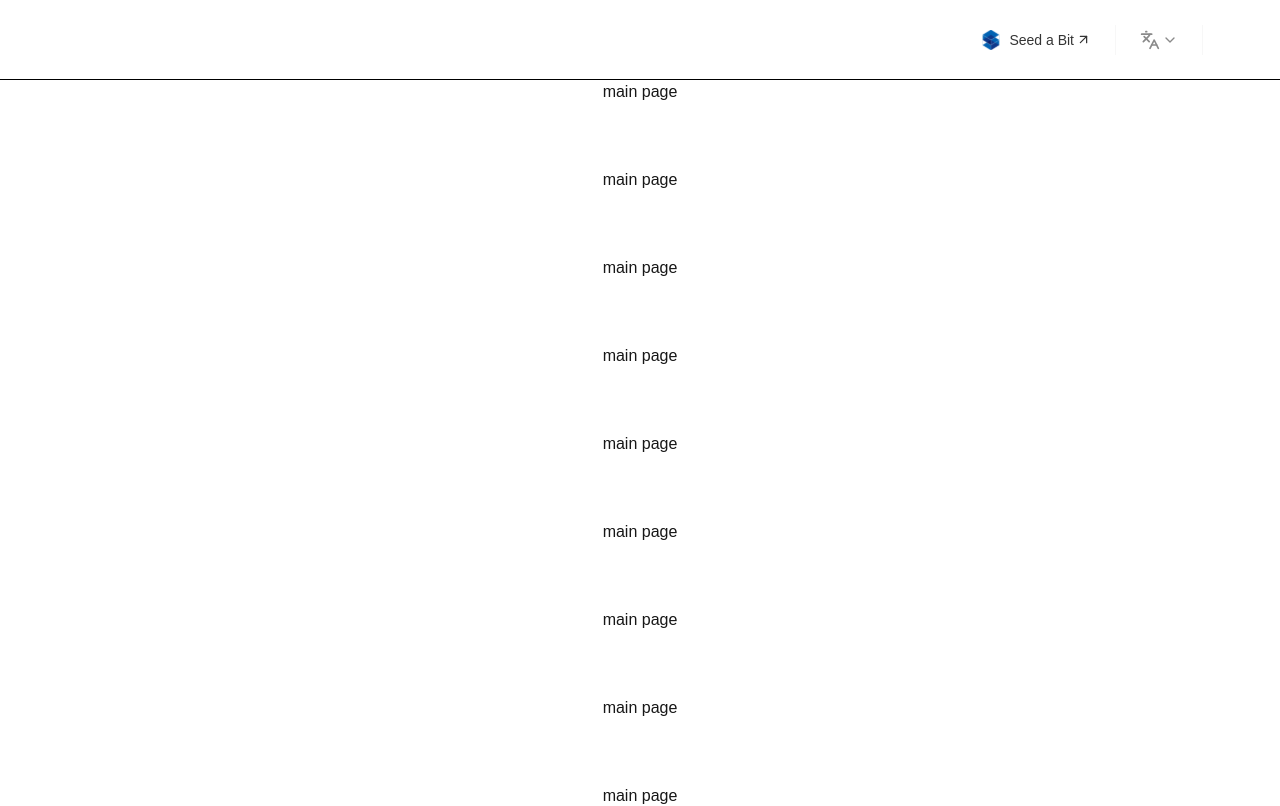
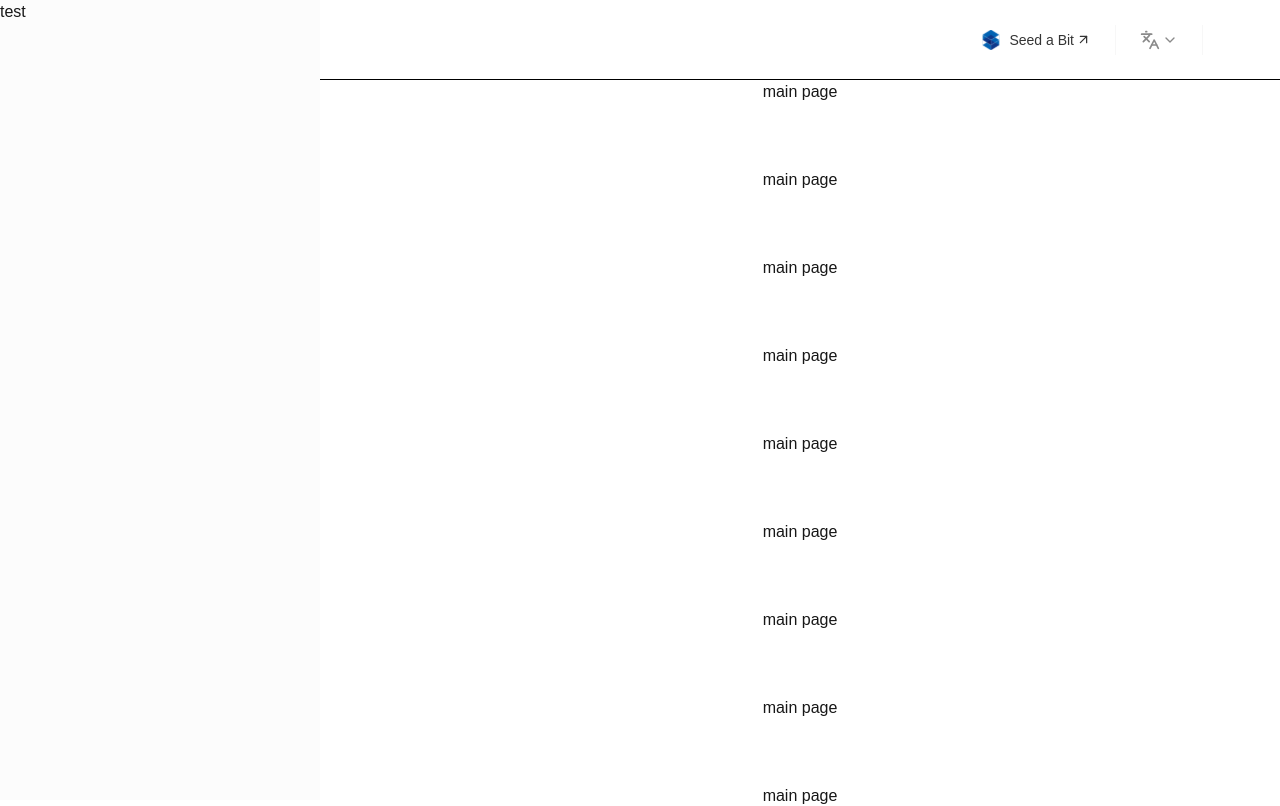
Before and after one commit to PepeuFBV/tech-guide, a Next.js app: page / in a window 1280 px wide. Shown: the top 806 px of the page. Built offline with nearby package versions, Linux system fonts and the light colour scheme.

Commit message:
feat(sidebar): made app's sidebar
Added app's Sidebar component and harmonized it with header and main tag. Also added react and next icons.

```diff
--- a/src/app/globals.css
+++ b/src/app/globals.css
@@ -47,7 +47,7 @@
     --popover: #262626;
     --popover-foreground: #fcfcfc;
     --primary: #fcfcfc;
-    --primary-foreground: #343434;
+    --primary-foreground: #161618;
     --secondary: #454545;
     --secondary-foreground: #fcfcfc;
     --muted: #454545;
@@ -64,7 +64,7 @@
     --chart-3: #c2f700;
     --chart-4: #7e00d6;
     --chart-5: #c88000;
-    --sidebar: #343434;
+    --sidebar: #161618;
     --sidebar-foreground: #fcfcfc;
     --sidebar-primary: #6a00ff;
     --sidebar-primary-foreground: #fcfcfc;
--- a/src/app/layout.tsx
+++ b/src/app/layout.tsx
@@ -1,4 +1,5 @@
 import Header from '@/components/core/Header'
+import Sidebar from '@/components/core/Sidebar'
 import type { Metadata } from 'next'
 import { Geist, Geist_Mono } from 'next/font/google'
 import './globals.css'
@@ -35,10 +36,15 @@ export default function RootLayout({
                 <link rel='preload' href='/images/seed-a-bit-logo.svg' as='image' />
             </head>
             <body
-                className={`${geistSans.variable} ${geistMono.variable} antialiased`}
+                className={`${geistSans.variable} ${geistMono.variable} antialiased h-screen w-full flex`}
             >
-                <Header />
-                {children}
+                <Sidebar className='hidden md:block fixed z-10 w-[25%] h-screen' />
+                <div className='md:ml-[25%] w-full md:w-[75%]'>
+                    <Header className='fixed md:right-0 md:w-[75%]' />
+                    <main className='w-full h-full flex items-center justify-center'>
+                        {children}
+                    </main>
+                </div>
             </body>
         </html>
     )
--- a/src/app/page.tsx
+++ b/src/app/page.tsx
@@ -2,7 +2,7 @@ import React from 'react'
 
 export default function Home() {
     return (
-        <div className='w-full h-screen items-center justify-center flex flex-col space-y-16 p-10'>
+        <div className='w-full h-full items-center justify-center flex flex-col space-y-16 p-10'>
             <p>main page</p>
             <p>main page</p>
             <p>main page</p>
--- a/src/components/core/Header/index.tsx
+++ b/src/components/core/Header/index.tsx
@@ -6,10 +6,14 @@ import Divider from '@/components/core/Header/Divider'
 import LanguageSelector from '@/components/core/Header/LanguageSelector'
 import { ArrowUpRight } from 'lucide-react'
 import { Github } from '@/components/core/Header/Github'
+import { cn } from '@/utils/lib/tailwind-merge'
 
-const Header = () => {
+interface HeaderProps {
+    className?: string
+}
+const Header: React.FC<HeaderProps> = ({ className }) => {
     return (
-        <header className='fixed z-50 top-0 h-20 w-full bg-background border-b border-b-black flex justify-end items-center px-6'>
+        <header className={cn('z-10 top-0 h-20 w-full bg-background border-b border-b-black flex justify-end items-center px-6', className)}>
             <div className='flex items-center gap-2 justify-center'>
                 <Link
                     href='https://seedabit.org.br'
--- /dev/null
+++ b/src/components/core/Sidebar/index.tsx
@@ -0,0 +1,15 @@
+import React from 'react'
+import { cn } from '@/utils/lib/tailwind-merge'
+
+interface SidebarProps {
+    className?: string
+}
+const Sidebar: React.FC<SidebarProps> = ({ className }) => {
+    return (
+        <section className={cn('bg-sidebar', className)}>
+            <p>test</p>
+        </section>
+    )
+}
+
+export default Sidebar
--- /dev/null
+++ b/src/components/ui/icons/nextjs.tsx
@@ -0,0 +1,27 @@
+const NextJS = () => {
+    return (
+        <svg width="100" height="100" viewBox="0 0 100 100" fill="none" xmlns="http://www.w3.org/2000/svg">
+            <g id="nextjs2" clipPath="url(#clip0_790_10145)">
+                <path id="Vector" d="M50 100C77.6 100 100 77.6 100 50C100 22.4 77.6 0 50 0C22.4 0 0 22.4 0 50C0 77.6 22.4 100 50 100Z" fill="black" />
+                <path id="Vector_2" d="M83.1 87.5L38.4 30H30V70H36.7V38.5L77.7 91.5C79.6 90.3 81.4 89 83.1 87.5Z" fill="url(#paint0_linear_790_10145)" />
+                <path id="Vector_3" d="M70.5999 30H63.8999V70H70.5999V30Z" fill="url(#paint1_linear_790_10145)" />
+            </g>
+            <defs>
+                <linearGradient id="paint0_linear_790_10145" x1="51.7943" y1="71.7906" x2="71.5166" y2="96.235" gradientUnits="userSpaceOnUse">
+                    <stop stopColor="white" />
+                    <stop offset="1" stopColor="white" stopOpacity="0" />
+                </linearGradient>
+                <linearGradient id="paint1_linear_790_10145" x1="67.2984" y1="29.9872" x2="67.1868" y2="59.3624" gradientUnits="userSpaceOnUse">
+                    <stop stopColor="white" />
+                    <stop offset="1" stopColor="white" stopOpacity="0" />
+                </linearGradient>
+                <clipPath id="clip0_790_10145">
+                    <rect width="100" height="100" fill="white" />
+                </clipPath>
+            </defs>
+        </svg>
+
+    )
+}
+
+export { NextJS }
--- /dev/null
+++ b/src/components/ui/icons/reactjs.tsx
@@ -0,0 +1,16 @@
+const ReactJS = () => {
+    return (
+        <svg width="101" height="100" viewBox="0 0 101 100" fill="none" xmlns="http://www.w3.org/2000/svg">
+            <g id="reactjs">
+                <g id="reactjs_2">
+                    <path id="Vector" d="M50.3067 58.8168C55.1757 58.8168 59.1229 54.8697 59.1229 50.0006C59.1229 45.1315 55.1757 41.1844 50.3067 41.1844C45.4376 41.1844 41.4904 45.1315 41.4904 50.0006C41.4904 54.8697 45.4376 58.8168 50.3067 58.8168Z" fill="#61DAFB" />
+                    <path id="Vector_2" d="M50.3066 68.0631C76.4333 68.0631 97.6132 59.9762 97.6132 50.0005C97.6132 40.0249 76.4333 31.938 50.3066 31.938C24.1799 31.938 3 40.0249 3 50.0005C3 59.9762 24.1799 68.0631 50.3066 68.0631Z" stroke="#61DAFB" strokeWidth="5" />
+                    <path id="Vector_3" d="M34.664 59.0318C47.7274 81.6582 65.3207 95.9571 73.9599 90.9692C82.5991 85.9814 79.0126 63.5957 65.9492 40.9693C52.8858 18.3428 35.2925 4.04395 26.6533 9.03178C18.0141 14.0196 21.6006 36.4054 34.664 59.0318Z" stroke="#61DAFB" strokeWidth="5" />
+                    <path id="Vector_4" d="M34.664 40.9692C21.6007 63.5956 18.0141 85.9814 26.6533 90.9692C35.2925 95.957 52.8859 81.6582 65.9492 59.0318C79.0126 36.4053 82.5991 14.0196 73.9599 9.03176C65.3208 4.04393 47.7274 18.3428 34.664 40.9692Z" stroke="#61DAFB" strokeWidth="5" />
+                </g>
+            </g>
+        </svg>
+    )
+}
+
+export { ReactJS }
```
